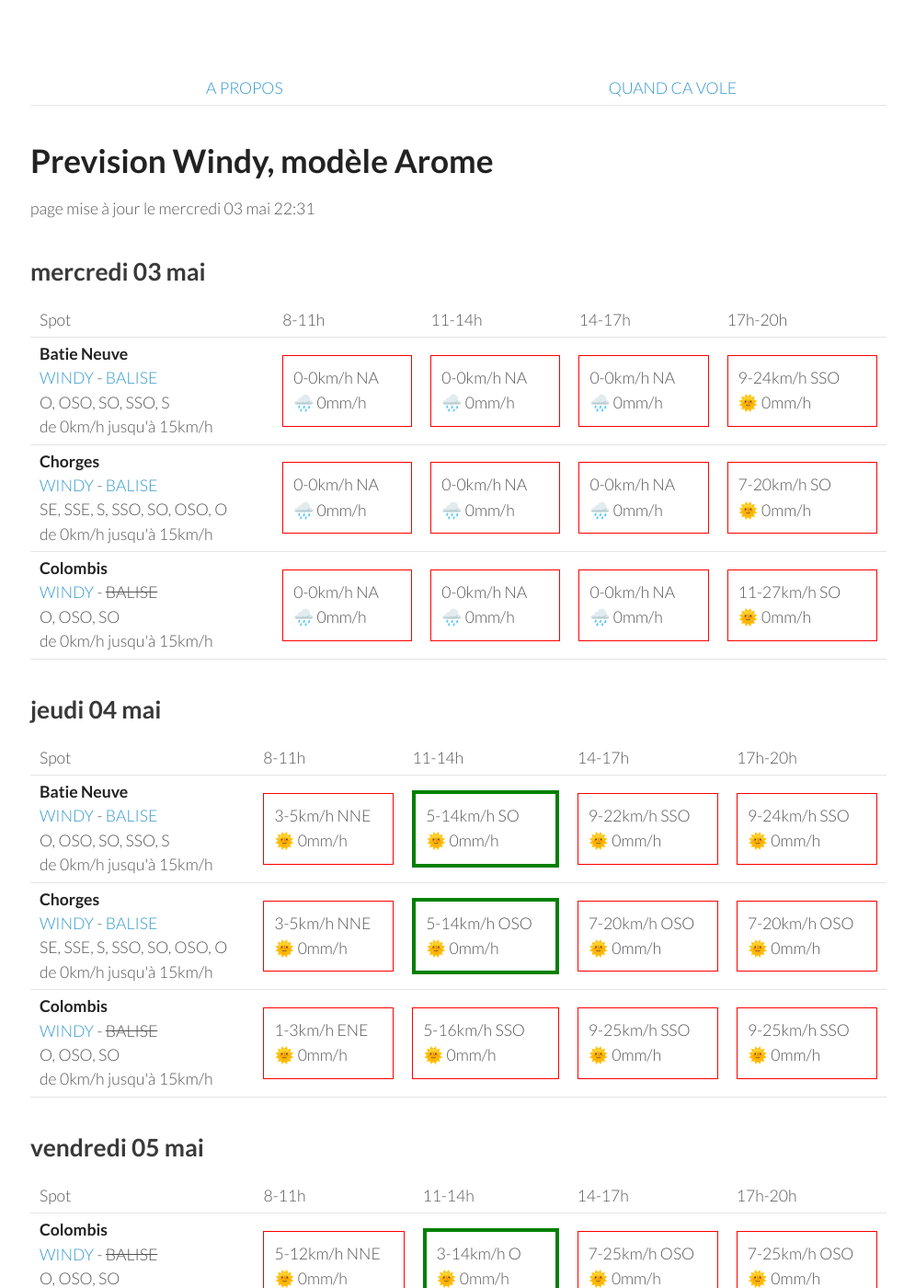
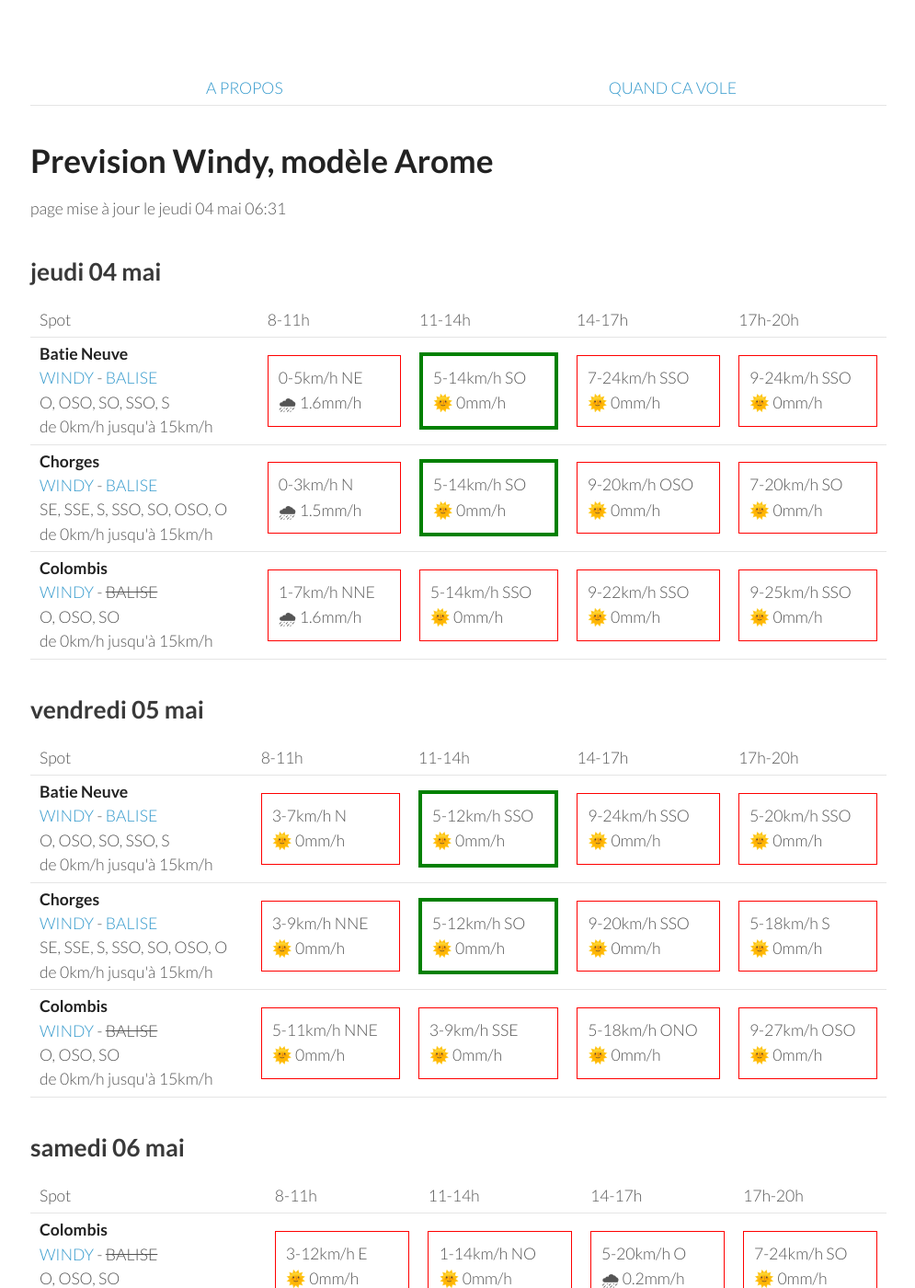
Before and after one commit to parapente-dans-le-nord/parapente-dans-le-nord.github.io, a Jekyll site: the page built from serre_poncon.markdown, in a window 1280 px wide and 1400 px high. Shown: the whole window at 92% size, without its empty margins (25-1020 px from the left). Built offline with Jekyll 4.4.1, drawn with Linux system fonts in a browser that asks for light colours; some of the changed text lies outside the part shown.

Commit message:
update index.markdown

```diff
--- a/serre_poncon.markdown
+++ b/serre_poncon.markdown
@@ -7,51 +7,8 @@ title:  "Tous les spots"
 {: .links}
 
 # Prevision Windy, modèle Arome
-page mise à jour le mercredi 03 mai 22:31
+page mise à jour le jeudi 04 mai 06:31
 
-## mercredi 03 mai
-
-{::nomarkdown}
-<table>
-  <tbody>
-    <tr>
-      <td>Spot</td>
-      <td>8-11h</td>
-      <td>11-14h</td>
-      <td>14-17h</td>
-      <td>17h-20h</td>
-    </tr>
-<tr>
-        <td><strong>Batie Neuve</strong><br><a href="https://windy.com/44.584/6.236?44.559,6.262,10,m:eTtagly">WINDY</a> - <span class=""><a href="https://www.openwindmap.org/PP554">BALISE</a> </span><br> <span class="vent-favorable">O, OSO, SO, SSO, S</span><br><span class="force-vent">de 0km/h jusqu'à 15km/h</span> </td>
-
-            <td><div class="not-flyable"><p>0-0km/h NA</p><p>🌧️ 0mm/h</p></div></td>
-            <td><div class="not-flyable"><p>0-0km/h NA</p><p>🌧️ 0mm/h</p></div></td>
-            <td><div class="not-flyable"><p>0-0km/h NA</p><p>🌧️ 0mm/h</p></div></td>
-            <td><div class="not-flyable"><p>9-24km/h SSO</p><p>🌞 0mm/h</p></div></td>
-
-    </tr>
-<tr>
-        <td><strong>Chorges</strong><br><a href="https://windy.com/44.578/6.280?44.559,6.262,10">WINDY</a> - <span class=""><a href="https://www.openwindmap.org/PP554">BALISE</a> </span><br> <span class="vent-favorable">SE, SSE, S, SSO, SO, OSO, O</span><br><span class="force-vent">de 0km/h jusqu'à 15km/h</span> </td>
-
-            <td><div class="not-flyable"><p>0-0km/h NA</p><p>🌧️ 0mm/h</p></div></td>
-            <td><div class="not-flyable"><p>0-0km/h NA</p><p>🌧️ 0mm/h</p></div></td>
-            <td><div class="not-flyable"><p>0-0km/h NA</p><p>🌧️ 0mm/h</p></div></td>
-            <td><div class="not-flyable"><p>7-20km/h SO</p><p>🌞 0mm/h</p></div></td>
-
-    </tr>
-<tr>
-        <td><strong>Colombis</strong><br><a href="https://windy.com/44.494/6.216?44.559,6.262,10">WINDY</a> - <span class="no-balise"> BALISE </span><br> <span class="vent-favorable">O, OSO, SO</span><br><span class="force-vent">de 0km/h jusqu'à 15km/h</span> </td>
-
-            <td><div class="not-flyable"><p>0-0km/h NA</p><p>🌧️ 0mm/h</p></div></td>
-            <td><div class="not-flyable"><p>0-0km/h NA</p><p>🌧️ 0mm/h</p></div></td>
-            <td><div class="not-flyable"><p>0-0km/h NA</p><p>🌧️ 0mm/h</p></div></td>
-            <td><div class="not-flyable"><p>11-27km/h SO</p><p>🌞 0mm/h</p></div></td>
-
-    </tr>
-
-</tbody>
-</table>
-{:/}
 ## jeudi 04 mai
 
 {::nomarkdown}
@@ -67,9 +24,9 @@ page mise à jour le mercredi 03 mai 22:31
 <tr>
         <td><strong>Batie Neuve</strong><br><a href="https://windy.com/44.584/6.236?44.559,6.262,10,m:eTtagly">WINDY</a> - <span class=""><a href="https://www.openwindmap.org/PP554">BALISE</a> </span><br> <span class="vent-favorable">O, OSO, SO, SSO, S</span><br><span class="force-vent">de 0km/h jusqu'à 15km/h</span> </td>
 
-            <td><div class="not-flyable"><p>3-5km/h NNE</p><p>🌞 0mm/h</p></div></td>
+            <td><div class="not-flyable"><p>0-5km/h NE</p><p>🌧 1.6mm/h</p></div></td>
             <td><div class="flyable"><p>5-14km/h SO</p><p>🌞 0mm/h</p></div></td>
-            <td><div class="not-flyable"><p>9-22km/h SSO</p><p>🌞 0mm/h</p></div></td>
+            <td><div class="not-flyable"><p>7-24km/h SSO</p><p>🌞 0mm/h</p></div></td>
             <td><div class="not-flyable"><p>9-24km/h SSO</p><p>🌞 0mm/h</p></div></td>
 
 
@@ -77,19 +34,19 @@ page mise à jour le mercredi 03 mai 22:31
 <tr>
         <td><strong>Chorges</strong><br><a href="https://windy.com/44.578/6.280?44.559,6.262,10">WINDY</a> - <span class=""><a href="https://www.openwindmap.org/PP554">BALISE</a> </span><br> <span class="vent-favorable">SE, SSE, S, SSO, SO, OSO, O</span><br><span class="force-vent">de 0km/h jusqu'à 15km/h</span> </td>
 
-            <td><div class="not-flyable"><p>3-5km/h NNE</p><p>🌞 0mm/h</p></div></td>
-            <td><div class="flyable"><p>5-14km/h OSO</p><p>🌞 0mm/h</p></div></td>
-            <td><div class="not-flyable"><p>7-20km/h OSO</p><p>🌞 0mm/h</p></div></td>
-            <td><div class="not-flyable"><p>7-20km/h OSO</p><p>🌞 0mm/h</p></div></td>
+            <td><div class="not-flyable"><p>0-3km/h N</p><p>🌧 1.5mm/h</p></div></td>
+            <td><div class="flyable"><p>5-14km/h SO</p><p>🌞 0mm/h</p></div></td>
+            <td><div class="not-flyable"><p>9-20km/h OSO</p><p>🌞 0mm/h</p></div></td>
+            <td><div class="not-flyable"><p>7-20km/h SO</p><p>🌞 0mm/h</p></div></td>
 
 
     </tr>
 <tr>
         <td><strong>Colombis</strong><br><a href="https://windy.com/44.494/6.216?44.559,6.262,10">WINDY</a> - <span class="no-balise"> BALISE </span><br> <span class="vent-favorable">O, OSO, SO</span><br><span class="force-vent">de 0km/h jusqu'à 15km/h</span> </td>
 
-            <td><div class="not-flyable"><p>1-3km/h ENE</p><p>🌞 0mm/h</p></div></td>
-            <td><div class="not-flyable"><p>5-16km/h SSO</p><p>🌞 0mm/h</p></div></td>
-            <td><div class="not-flyable"><p>9-25km/h SSO</p><p>🌞 0mm/h</p></div></td>
+            <td><div class="not-flyable"><p>1-7km/h NNE</p><p>🌧 1.6mm/h</p></div></td>
+            <td><div class="not-flyable"><p>5-14km/h SSO</p><p>🌞 0mm/h</p></div></td>
+            <td><div class="not-flyable"><p>9-22km/h SSO</p><p>🌞 0mm/h</p></div></td>
             <td><div class="not-flyable"><p>9-25km/h SSO</p><p>🌞 0mm/h</p></div></td>
 
 
@@ -111,32 +68,32 @@ page mise à jour le mercredi 03 mai 22:31
       <td>17h-20h</td>
     </tr>
 <tr>
-        <td><strong>Colombis</strong><br><a href="https://windy.com/44.494/6.216?44.559,6.262,10">WINDY</a> - <span class="no-balise"> BALISE </span><br> <span class="vent-favorable">O, OSO, SO</span><br><span class="force-vent">de 0km/h jusqu'à 15km/h</span> </td>
-
-            <td><div class="not-flyable"><p>5-12km/h NNE</p><p>🌞 0mm/h</p></div></td>
-            <td><div class="flyable"><p>3-14km/h O</p><p>🌞 0mm/h</p></div></td>
-            <td><div class="not-flyable"><p>7-25km/h OSO</p><p>🌞 0mm/h</p></div></td>
-            <td><div class="not-flyable"><p>7-25km/h OSO</p><p>🌞 0mm/h</p></div></td>
-
-
-    </tr>
-<tr>
         <td><strong>Batie Neuve</strong><br><a href="https://windy.com/44.584/6.236?44.559,6.262,10,m:eTtagly">WINDY</a> - <span class=""><a href="https://www.openwindmap.org/PP554">BALISE</a> </span><br> <span class="vent-favorable">O, OSO, SO, SSO, S</span><br><span class="force-vent">de 0km/h jusqu'à 15km/h</span> </td>
 
             <td><div class="not-flyable"><p>3-7km/h N</p><p>🌞 0mm/h</p></div></td>
-            <td><div class="not-flyable"><p>3-20km/h SSO</p><p>🌞 0mm/h</p></div></td>
-            <td><div class="not-flyable"><p>7-29km/h SO</p><p>🌧 0.4mm/h</p></div></td>
-            <td><div class="not-flyable"><p>7-29km/h OSO</p><p>🌧 0.3mm/h</p></div></td>
+            <td><div class="flyable"><p>5-12km/h SSO</p><p>🌞 0mm/h</p></div></td>
+            <td><div class="not-flyable"><p>9-24km/h SSO</p><p>🌞 0mm/h</p></div></td>
+            <td><div class="not-flyable"><p>5-20km/h SSO</p><p>🌞 0mm/h</p></div></td>
 
 
     </tr>
 <tr>
         <td><strong>Chorges</strong><br><a href="https://windy.com/44.578/6.280?44.559,6.262,10">WINDY</a> - <span class=""><a href="https://www.openwindmap.org/PP554">BALISE</a> </span><br> <span class="vent-favorable">SE, SSE, S, SSO, SO, OSO, O</span><br><span class="force-vent">de 0km/h jusqu'à 15km/h</span> </td>
 
-            <td><div class="not-flyable"><p>3-7km/h NE</p><p>🌞 0mm/h</p></div></td>
-            <td><div class="not-flyable"><p>3-20km/h SSO</p><p>🌞 0mm/h</p></div></td>
-            <td><div class="not-flyable"><p>7-29km/h SO</p><p>🌧 0.3mm/h</p></div></td>
-            <td><div class="not-flyable"><p>7-31km/h OSO</p><p>🌧 0.2mm/h</p></div></td>
+            <td><div class="not-flyable"><p>3-9km/h NNE</p><p>🌞 0mm/h</p></div></td>
+            <td><div class="flyable"><p>5-12km/h SO</p><p>🌞 0mm/h</p></div></td>
+            <td><div class="not-flyable"><p>9-20km/h SSO</p><p>🌞 0mm/h</p></div></td>
+            <td><div class="not-flyable"><p>5-18km/h S</p><p>🌞 0mm/h</p></div></td>
+
+
+    </tr>
+<tr>
+        <td><strong>Colombis</strong><br><a href="https://windy.com/44.494/6.216?44.559,6.262,10">WINDY</a> - <span class="no-balise"> BALISE </span><br> <span class="vent-favorable">O, OSO, SO</span><br><span class="force-vent">de 0km/h jusqu'à 15km/h</span> </td>
+
+            <td><div class="not-flyable"><p>5-11km/h NNE</p><p>🌞 0mm/h</p></div></td>
+            <td><div class="not-flyable"><p>3-9km/h SSE</p><p>🌞 0mm/h</p></div></td>
+            <td><div class="not-flyable"><p>5-18km/h ONO</p><p>🌞 0mm/h</p></div></td>
+            <td><div class="not-flyable"><p>9-27km/h OSO</p><p>🌞 0mm/h</p></div></td>
 
 
     </tr>
@@ -161,8 +118,8 @@ page mise à jour le mercredi 03 mai 22:31
 
             <td><div class="not-flyable"><p>3-12km/h E</p><p>🌞 0mm/h</p></div></td>
             <td><div class="not-flyable"><p>1-14km/h NO</p><p>🌞 0mm/h</p></div></td>
-            <td><div class="not-flyable"><p>5-22km/h OSO</p><p>🌞 0mm/h</p></div></td>
-            <td><div class="not-flyable"><p>9-25km/h SO</p><p>🌞 0mm/h</p></div></td>
+            <td><div class="not-flyable"><p>5-20km/h O</p><p>🌧 0.2mm/h</p></div></td>
+            <td><div class="not-flyable"><p>7-24km/h SO</p><p>🌞 0mm/h</p></div></td>
 
 
     </tr>
@@ -172,16 +129,16 @@ page mise à jour le mercredi 03 mai 22:31
             <td><div class="not-flyable"><p>3-12km/h NE</p><p>🌞 0mm/h</p></div></td>
             <td><div class="not-flyable"><p>3-20km/h SSO</p><p>🌞 0mm/h</p></div></td>
             <td><div class="not-flyable"><p>5-27km/h SO</p><p>🌞 0mm/h</p></div></td>
-            <td><div class="not-flyable"><p>7-31km/h SSO</p><p>🌞 0mm/h</p></div></td>
+            <td><div class="not-flyable"><p>7-29km/h SO</p><p>🌞 0mm/h</p></div></td>
 
 
     </tr>
 <tr>
         <td><strong>Chorges</strong><br><a href="https://windy.com/44.578/6.280?44.559,6.262,10">WINDY</a> - <span class=""><a href="https://www.openwindmap.org/PP554">BALISE</a> </span><br> <span class="vent-favorable">SE, SSE, S, SSO, SO, OSO, O</span><br><span class="force-vent">de 0km/h jusqu'à 15km/h</span> </td>
 
-            <td><div class="not-flyable"><p>5-12km/h NE</p><p>🌞 0mm/h</p></div></td>
-            <td><div class="not-flyable"><p>3-20km/h SSO</p><p>🌞 0mm/h</p></div></td>
-            <td><div class="not-flyable"><p>5-27km/h SO</p><p>🌞 0mm/h</p></div></td>
+            <td><div class="not-flyable"><p>3-12km/h NE</p><p>🌞 0mm/h</p></div></td>
+            <td><div class="not-flyable"><p>3-20km/h SO</p><p>🌞 0mm/h</p></div></td>
+            <td><div class="not-flyable"><p>5-29km/h SO</p><p>🌞 0mm/h</p></div></td>
             <td><div class="not-flyable"><p>7-31km/h SO</p><p>🌞 0mm/h</p></div></td>
 
 
@@ -205,8 +162,8 @@ page mise à jour le mercredi 03 mai 22:31
 <tr>
         <td><strong>Colombis</strong><br><a href="https://windy.com/44.494/6.216?44.559,6.262,10">WINDY</a> - <span class="no-balise"> BALISE </span><br> <span class="vent-favorable">O, OSO, SO</span><br><span class="force-vent">de 0km/h jusqu'à 15km/h</span> </td>
 
-            <td><div class="not-flyable"><p>1-11km/h ENE</p><p>🌞 0mm/h</p></div></td>
-            <td><div class="not-flyable"><p>3-16km/h ONO</p><p>🌞 0mm/h</p></div></td>
+            <td><div class="flyable"><p>0-11km/h SO</p><p>🌞 0mm/h</p></div></td>
+            <td><div class="not-flyable"><p>5-22km/h ONO</p><p>🌧 0.2mm/h</p></div></td>
             <td><div class="not-flyable"><p>9-31km/h OSO</p><p>🌞 0mm/h</p></div></td>
             <td><div class="not-flyable"><p>3-35km/h ONO</p><p>🌧 1.4mm/h</p></div></td>
 
@@ -215,8 +172,8 @@ page mise à jour le mercredi 03 mai 22:31
 <tr>
         <td><strong>Batie Neuve</strong><br><a href="https://windy.com/44.584/6.236?44.559,6.262,10,m:eTtagly">WINDY</a> - <span class=""><a href="https://www.openwindmap.org/PP554">BALISE</a> </span><br> <span class="vent-favorable">O, OSO, SO, SSO, S</span><br><span class="force-vent">de 0km/h jusqu'à 15km/h</span> </td>
 
-            <td><div class="not-flyable"><p>3-14km/h N</p><p>🌞 0mm/h</p></div></td>
-            <td><div class="not-flyable"><p>3-20km/h SO</p><p>🌞 0mm/h</p></div></td>
+            <td><div class="not-flyable"><p>1-11km/h N</p><p>🌞 0mm/h</p></div></td>
+            <td><div class="not-flyable"><p>5-25km/h O</p><p>🌧 0.4mm/h</p></div></td>
             <td><div class="not-flyable"><p>11-38km/h SO</p><p>🌞 0mm/h</p></div></td>
             <td><div class="not-flyable"><p>3-42km/h O</p><p>🌧 0.9mm/h</p></div></td>
 
@@ -225,8 +182,8 @@ page mise à jour le mercredi 03 mai 22:31
 <tr>
         <td><strong>Chorges</strong><br><a href="https://windy.com/44.578/6.280?44.559,6.262,10">WINDY</a> - <span class=""><a href="https://www.openwindmap.org/PP554">BALISE</a> </span><br> <span class="vent-favorable">SE, SSE, S, SSO, SO, OSO, O</span><br><span class="force-vent">de 0km/h jusqu'à 15km/h</span> </td>
 
-            <td><div class="not-flyable"><p>3-14km/h NNE</p><p>🌞 0mm/h</p></div></td>
-            <td><div class="not-flyable"><p>3-22km/h SO</p><p>🌞 0mm/h</p></div></td>
+            <td><div class="not-flyable"><p>1-12km/h NNE</p><p>🌞 0mm/h</p></div></td>
+            <td><div class="not-flyable"><p>5-27km/h OSO</p><p>🌧 0.3mm/h</p></div></td>
             <td><div class="not-flyable"><p>11-38km/h SO</p><p>🌞 0mm/h</p></div></td>
             <td><div class="not-flyable"><p>3-42km/h OSO</p><p>🌧 0.8mm/h</p></div></td>
 
```
